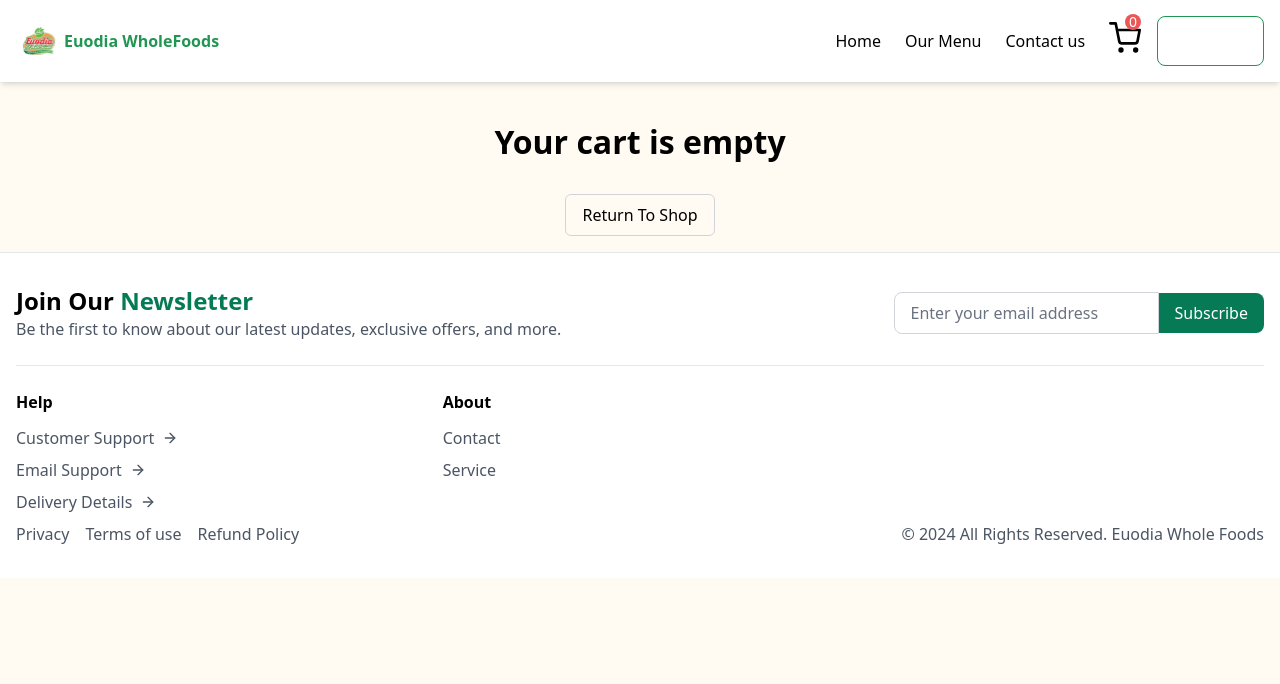
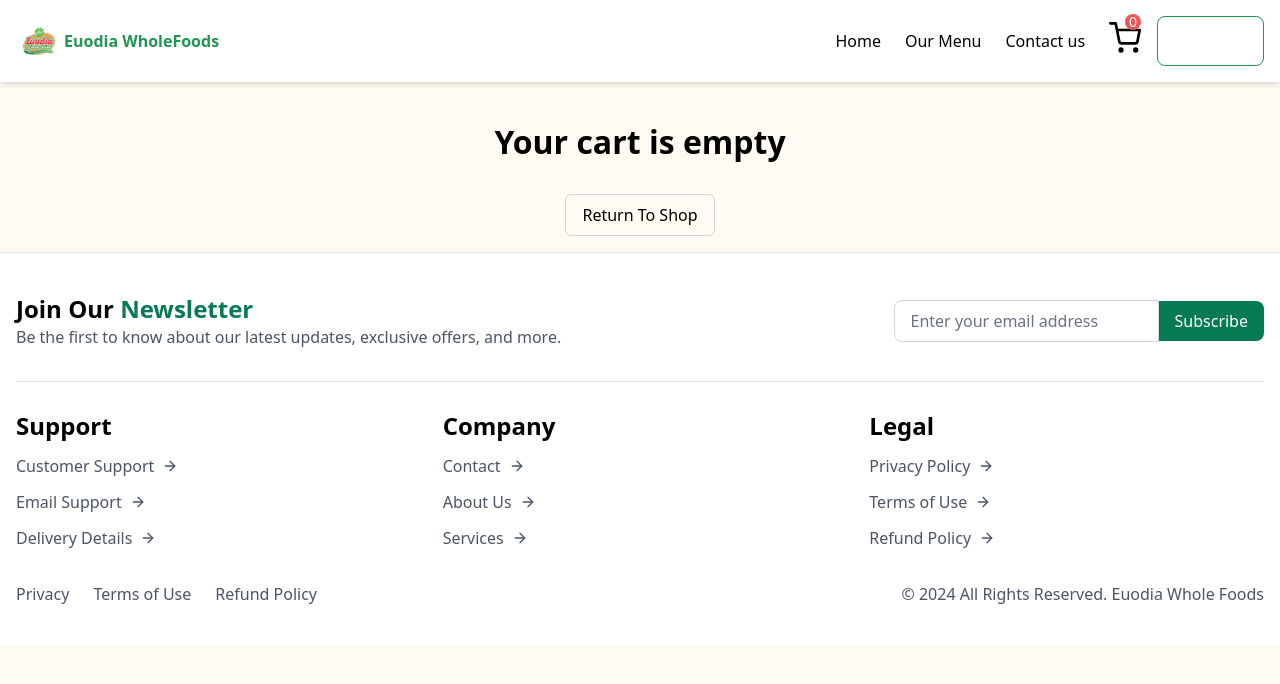
Before and after one commit to Beemhuse/euodia_foods, a Next.js app: page /cart in a window 1280 px wide. Shown: the top 684 px of the page. Built offline with nearby package versions, Linux system fonts and the light colour scheme; a web font is replaced by a local one.

Commit message:
Updated Footer component

```diff
--- a/components/layout/Footer.jsx
+++ b/components/layout/Footer.jsx
@@ -1,10 +1,24 @@
+"use client"
 import { FiArrowRight } from 'react-icons/fi';
+import { useState } from 'react';
 
 export default function Footer() {
+  const [email, setEmail] = useState('');
+  const [showPopup, setShowPopup] = useState(false);
+
+  const handleSubscribe = () => {
+    if (email) {
+      setShowPopup(true);
+      setEmail('');
+      setTimeout(() => setShowPopup(false), 3000); // Hide popup after 3 seconds
+    }
+  };
+
   return (
-    <footer className="bg-white py-8 border-t mt-auto ">
+    <footer className="bg-white py-10 border-t mt-auto relative">
       <div className="container mx-auto px-4">
-        <div className="flex flex-col md:flex-row md:justify-between md:items-center mb-6">
+        {/* Newsletter Section */}
+        <div className="flex flex-col md:flex-row md:justify-between md:items-center mb-8">
           <div className="mb-6 md:mb-0">
             <h2 className="text-2xl font-semibold">
               Join Our <span className="text-green-600">Newsletter</span>
@@ -16,49 +30,87 @@ export default function Footer() {
           <div className="flex items-center">
             <input
               type="email"
+              value={email}
+              onChange={(e) => setEmail(e.target.value)}
               placeholder="Enter your email address"
               className="px-4 py-2 border border-gray-300 rounded-l-lg focus:outline-none focus:border-green-600"
             />
-            <button className="px-4 py-2 bg-green-600 text-white rounded-r-lg hover:bg-green-700">
+            <button
+              onClick={handleSubscribe}
+              className="px-4 py-2 bg-green-600 text-white rounded-r-lg hover:bg-green-700"
+            >
               Subscribe
             </button>
           </div>
         </div>
-        <hr className="mb-6" />
-        <div className="grid grid-cols-1 md:grid-cols-3 gap-8">
+
+        <hr className="mb-8" />
+
+        {/* Consolidated Footer Links Section */}
+        <div className="grid grid-cols-1 md:grid-cols-3 gap-8 mb-8">
           <div>
-            <h3 className="font-semibold mb-3">Help</h3>
-            <ul className="text-gray-600">
-              <li className="mb-2 flex items-center">
+            <h3 className="font-semibold mb-4 text-lg">Support</h3>
+            <ul className="text-gray-600 space-y-3">
+              <li className="flex items-center">
                 Customer Support <FiArrowRight className="ml-2" />
               </li>
-              <li className="mb-2 flex items-center">
+              <li className="flex items-center">
                 Email Support <FiArrowRight className="ml-2" />
               </li>
-              <li className="mb-2 flex items-center">
+              <li className="flex items-center">
                 Delivery Details <FiArrowRight className="ml-2" />
               </li>
             </ul>
           </div>
           <div>
-            <h3 className="font-semibold mb-3">About</h3>
-            <ul className="text-gray-600">
-              <li className="mb-2">Contact</li>
-              <li className="mb-2">Service</li>
+            <h3 className="font-semibold mb-4 text-lg">Company</h3>
+            <ul className="text-gray-600 space-y-3">
+              <li className="flex items-center">
+                Contact <FiArrowRight className="ml-2" />
+              </li>
+              <li className="flex items-center">
+                About Us <FiArrowRight className="ml-2" />
+              </li>
+              <li className="flex items-center">
+                Services <FiArrowRight className="ml-2" />
+              </li>
+            </ul>
+          </div>
+          <div>
+            <h3 className="font-semibold mb-4 text-lg">Legal</h3>
+            <ul className="text-gray-600 space-y-3">
+              <li className="flex items-center">
+                Privacy Policy <FiArrowRight className="ml-2" />
+              </li>
+              <li className="flex items-center">
+                Terms of Use <FiArrowRight className="ml-2" />
+              </li>
+              <li className="flex items-center">
+                Refund Policy <FiArrowRight className="ml-2" />
+              </li>
             </ul>
           </div>
         </div>
-        <div className="md:col-span-1 flex flex-col md:flex-row md:justify-between md:items-center">
-          <div className="flex space-x-4">
-            <a href="#" className="text-gray-600 hover:underline">Privacy</a>
-            <a href="#" className="text-gray-600 hover:underline">Terms of use</a>
-            <a href="#" className="text-gray-600 hover:underline">Refund Policy</a>
+
+        {/* Footer Bottom Section */}
+        <div className="flex flex-col md:flex-row justify-between items-center">
+          <div className="flex space-x-6 text-gray-600">
+            <a href="#" className="hover:underline">Privacy</a>
+            <a href="#" className="hover:underline">Terms of Use</a>
+            <a href="#" className="hover:underline">Refund Policy</a>
           </div>
           <p className="text-gray-600 mt-4 md:mt-0">
             © 2024 All Rights Reserved. Euodia Whole Foods
           </p>
         </div>
       </div>
+
+      {/* Popup Message */}
+      {showPopup && (
+        <div className="absolute bottom-4 right-4 bg-green-600 text-white px-4 py-3 rounded-lg shadow-lg">
+          Thank you for subscribing!
+        </div>
+      )}
     </footer>
   );
-};
+}
```
